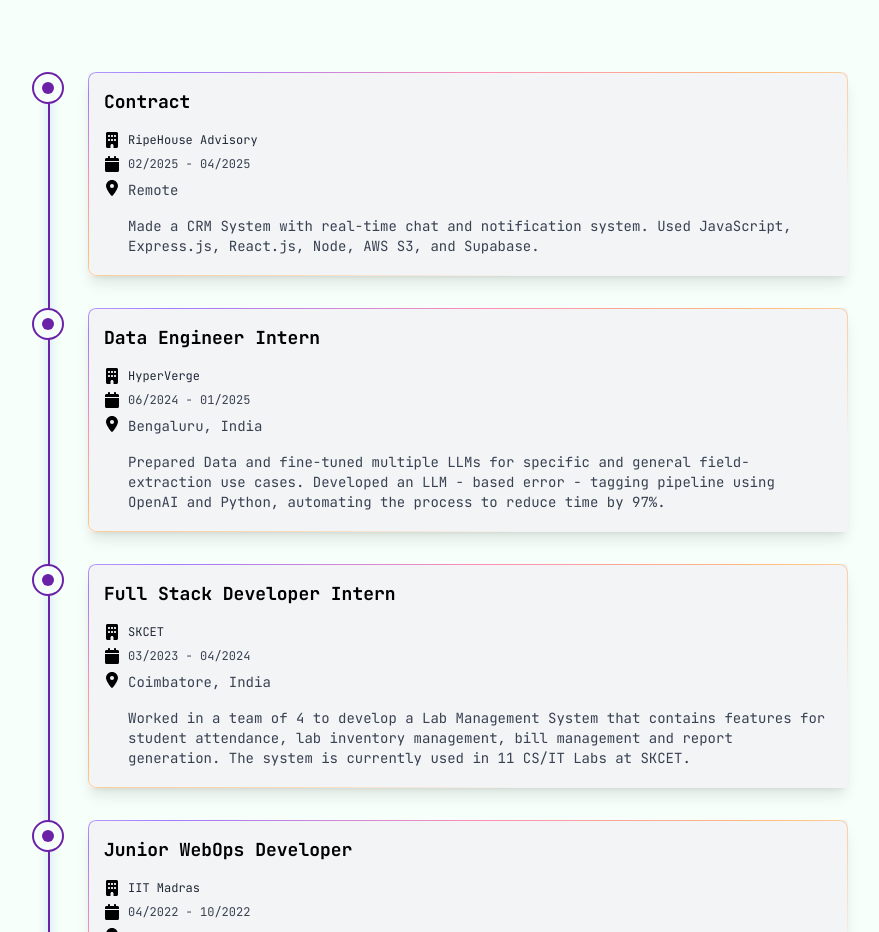
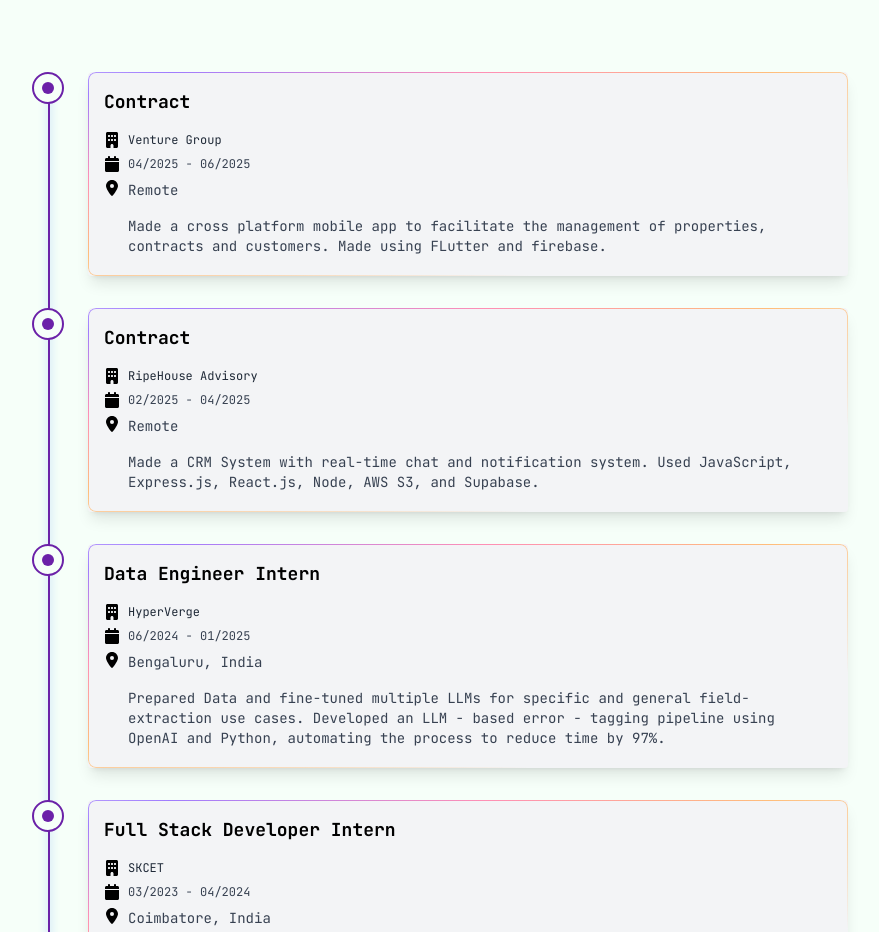
Before and after one commit to Siddhesh-Agarwal/Siddhesh-Agarwal.github.io, a Next.js app: page / in a window 1280 px wide. Shown: the part 880-1812 px from the top of the page, without its empty margins (200-1079 px from the left). Built offline with nearby package versions, Linux system fonts and the light colour scheme.

Commit message:
Added experience

```diff
--- a/app/page.tsx
+++ b/app/page.tsx
@@ -288,7 +288,15 @@
         position: "Contract",
         location: "Remote",
         desc: "Made a CRM System with real-time chat and notification system. Used JavaScript, Express.js, React.js, Node, AWS S3, and Supabase."
-    }
+    },
+    {
+        startDate: { month: 4, year: 2025 },
+        endDate: { month: 6, year: 2025 },
+        company: "Venture Group",
+        position: "Contract",
+        location: "Remote",
+        desc: "Made a cross platform mobile app to facilitate the management of properties, contracts and customers. Made using FLutter and firebase."
+    },
 ]
 
 // const educationDetails: EducationDetails[] = [
```
